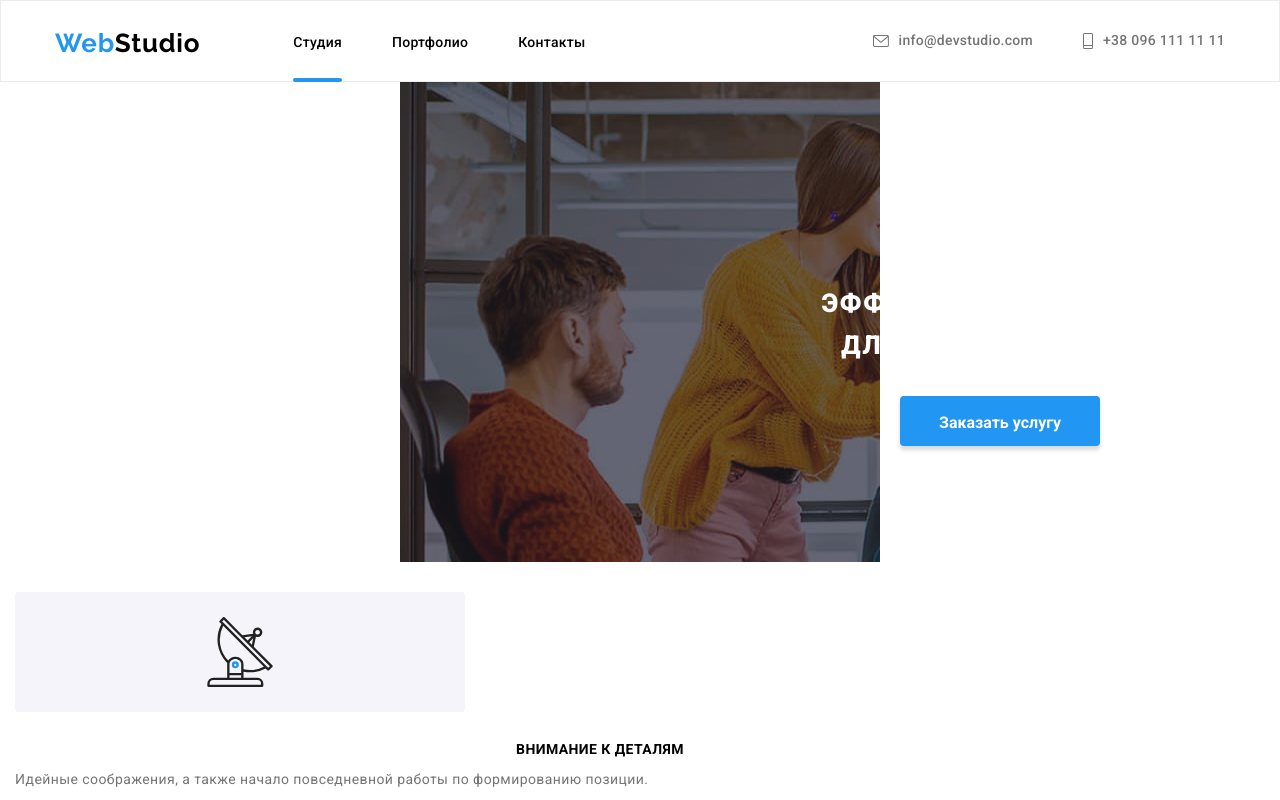
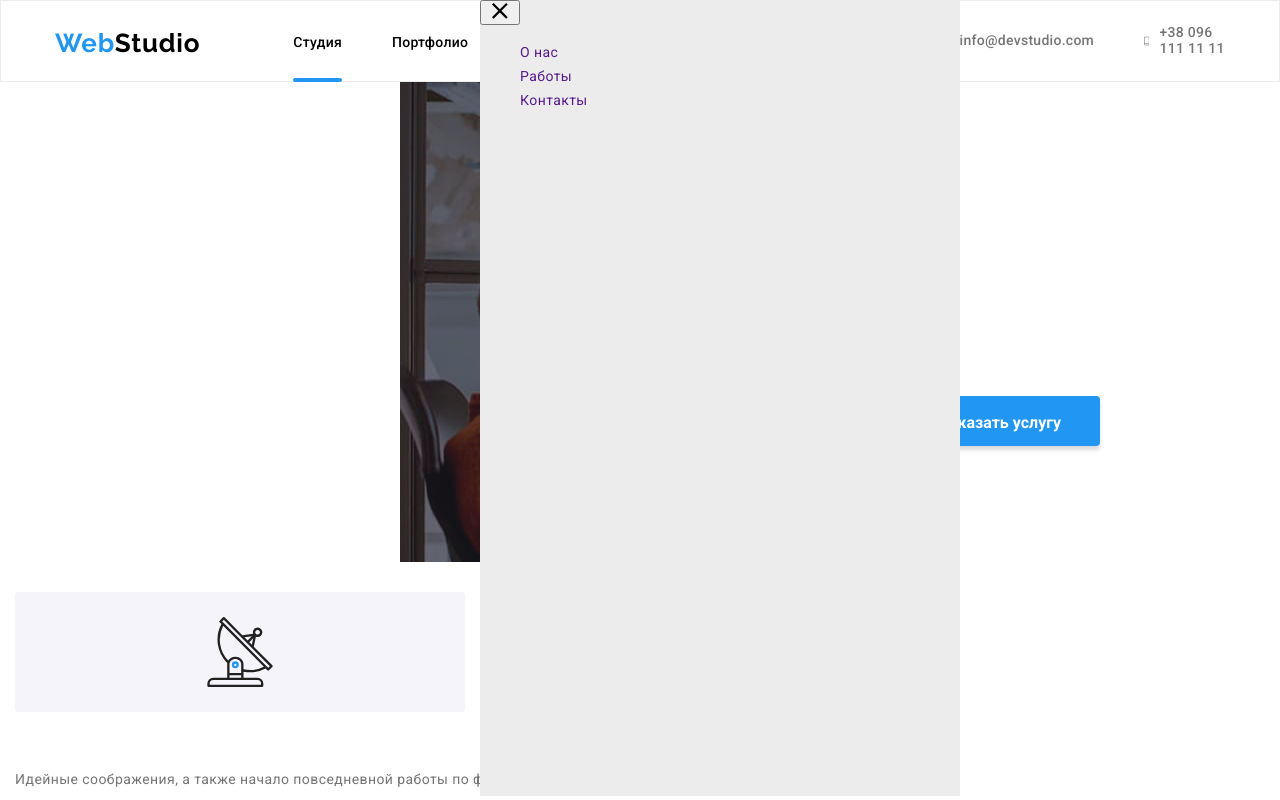
Before and after one commit to TheHoustonJr/goit-markup-hw-08, a plain HTML site: page index.html in a window 1280 px wide. Shown: the top 800 px of the page. Drawn offline with nearby package versions, Linux system fonts and the light colour scheme.

Commit message:
мобильное меню

```diff
--- a/index.html
+++ b/index.html
@@ -27,6 +27,22 @@
           <li class="header-item"><a class="header-link" href="./portfolio.html">Портфолио</a></li>
           <li class="header-item"><a class="header-link" href="">Контакты</a></li>
         </ul>
+        <button type="button" class="button-open js-open-menu" aria-expanded="false" aria-controls="mobile-menu">
+          <svg class="button-icon" width="24px" height="16px" aria-label="Переключатель мобильного меню">
+            <use class="icon-open" href="./images/svg/symbol-defs.svg#icon-open"></use>
+          </svg>
+        </button>
+        <div class="menu-container js-menu-container" id="mobile-menu">
+          <button class="menu-toggle js-close-menu">
+            <svg class="button-icon" width="24px" height="16px" aria-label="Переключатель мобильного меню">
+              <use class="icon-open" href="./images/svg/symbol-defs.svg#icon-close"></use>
+            </svg>
+          </button>
+          <ul class="mobile-menu">
+            <li><a href="" class="link">О нас</a></li>
+            <li><a href="" class="link">Работы</a></li>
+            <li><a href="" class="link">Контакты</a></li>
+          </ul>
       </nav>
 
       <ul class="auth-nav">
--- /dev/null
+++ b/js/menu.js
@@ -0,0 +1,14 @@
+(() => {
+  const menuBtnRef = document.querySelector("[data-menu-button]");
+  const mobileMenuRef = document.querySelector("[data-menu]");
+
+  menuBtnRef.addEventListener("click", () => {
+    const expanded =
+      menuBtnRef.getAttribute("aria-expanded") === "true" || false;
+
+    menuBtnRef.classList.toggle("is-open");
+    menuBtnRef.setAttribute("aria-expanded", !expanded);
+
+    mobileMenuRef.classList.toggle("is-open");
+  });
+})();
--- a/sass/components/_header.scss
+++ b/sass/components/_header.scss
@@ -15,6 +15,30 @@
   letter-spacing: 0.03em;
 }
 
+.button-open {
+    display: inline-flex;
+    margin: 0;
+    padding: 0;
+    background-color: transparent;
+    border: none;
+    margin-left: 284px;
+}
+
+.menu-container {
+    position: fixed;
+    top: 0;
+    left: 0;
+    width: 480px;
+    height: 796px;
+    background-color: #ececec;
+
+    transform: translateX(100%);
+    transition: transform 250ms ease-in-out;
+}
+
+.menu-container.is-open {
+    transform: translateX(0);
+}
 @media (max-width: 768px) {
   .header-list,
   .auth-nav {
```
Also changed, not shown: css/main.css, css/main.min.css, images/svg/symbol-defs.svg (added), 2 other files.
